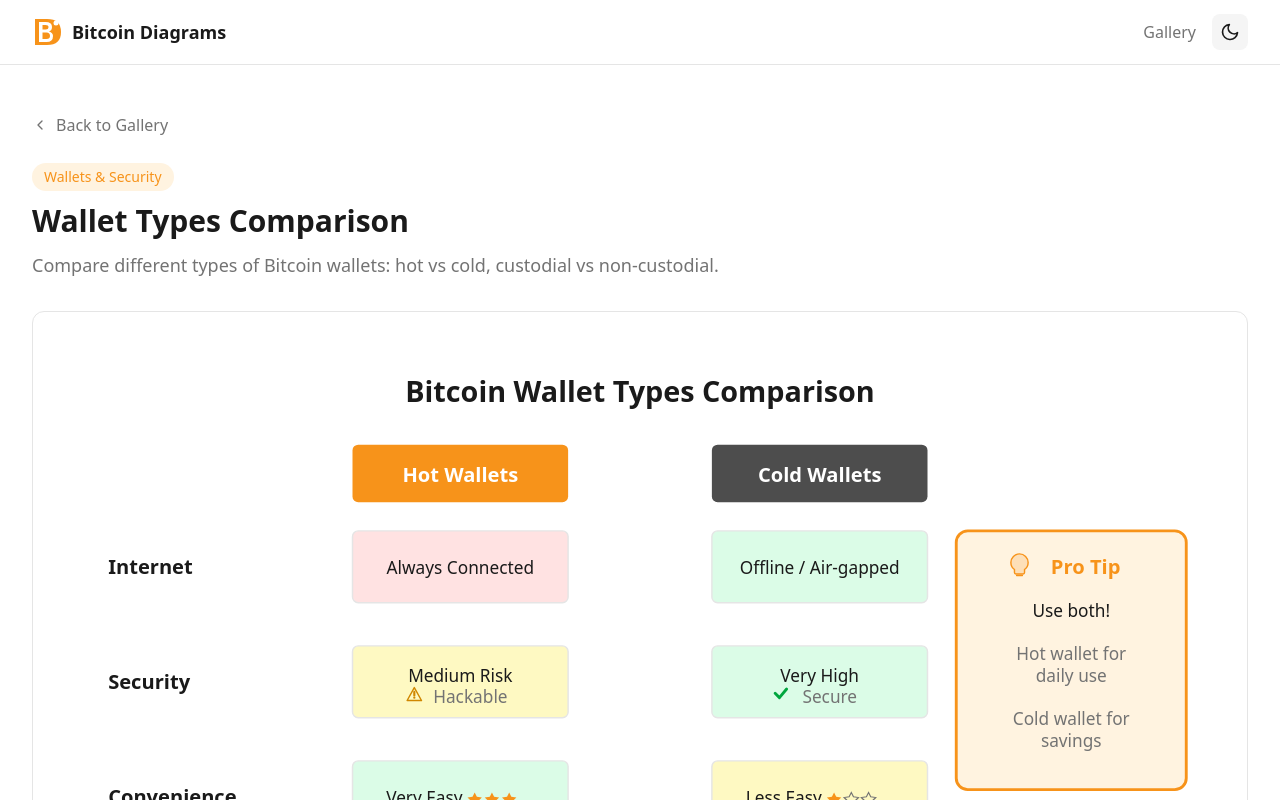
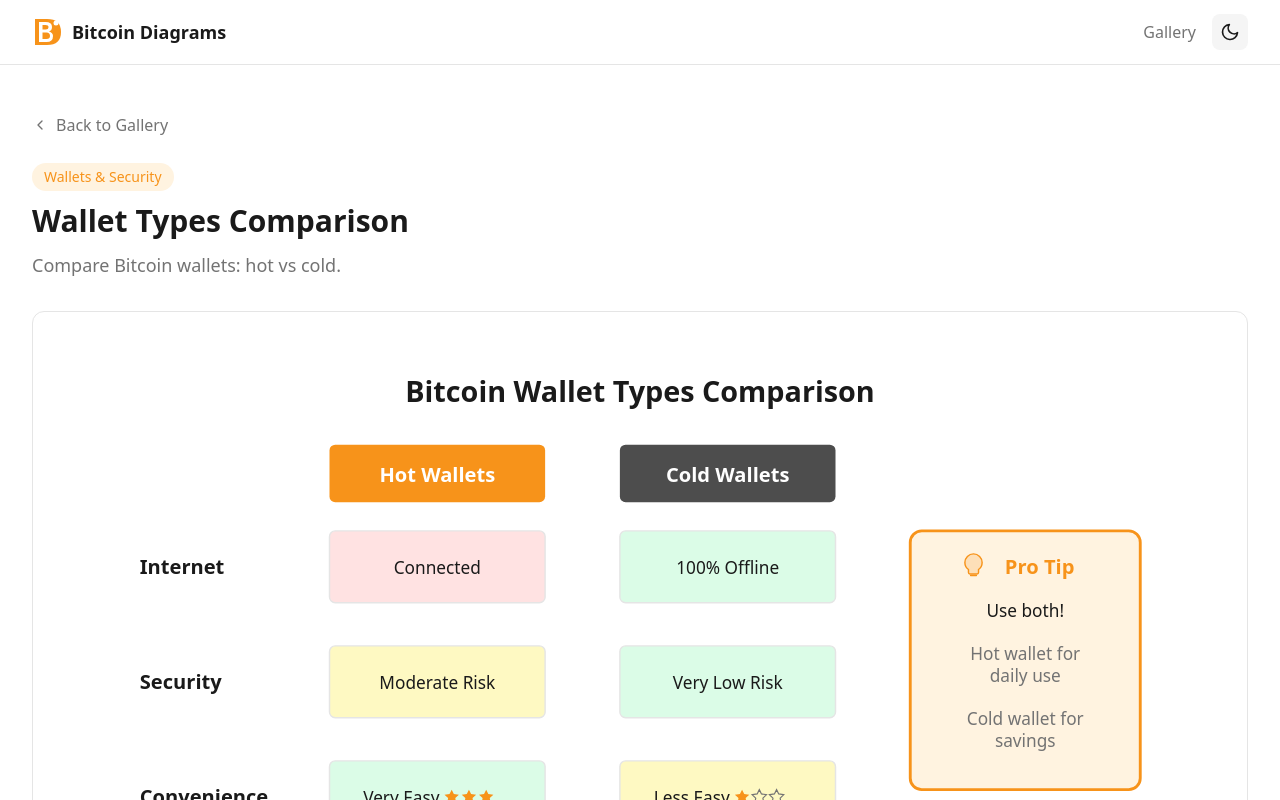
Before and after one commit to hypercoind/btcdiagrams.com, a Next.js app: page /diagram/wallet-types in a window 1280 px wide. Shown: the top 800 px of the page. Built offline with nearby package versions, Linux system fonts and the light colour scheme.

Commit message:
simplify wallet types diagram and shorten descriptions
Co-Authored-By: Claude <noreply@anthropic.com>

```diff
--- a/src/components/diagrams/WalletTypes.tsx
+++ b/src/components/diagrams/WalletTypes.tsx
@@ -19,19 +19,19 @@ export function WalletTypes({ className = '' }: DiagramComponentProps) {
 
       {/* Headers */}
       <g transform="translate(0, 70)">
-        <rect x="200" y="0" width="150" height="40" className="fill-primary" rx="4" />
-        <text x="275" y="26" textAnchor="middle" className="fill-primary-foreground text-sm font-bold">
+        <rect x="184" y="0" width="150" height="40" className="fill-primary" rx="4" />
+        <text x="259" y="26" textAnchor="middle" className="fill-primary-foreground text-sm font-bold">
           Hot Wallets
         </text>
 
-        <rect x="450" y="0" width="150" height="40" className="fill-secondary" rx="4" />
-        <text x="525" y="26" textAnchor="middle" className="fill-secondary-foreground text-sm font-bold">
+        <rect x="386" y="0" width="150" height="40" className="fill-secondary" rx="4" />
+        <text x="461" y="26" textAnchor="middle" className="fill-secondary-foreground text-sm font-bold">
           Cold Wallets
         </text>
       </g>
 
       {/* Row labels */}
-      <g transform="translate(30, 140)">
+      <g transform="translate(52, 140)">
         <text x="0" y="20" className="fill-foreground text-sm font-semibold">Internet</text>
         <text x="0" y="100" className="fill-foreground text-sm font-semibold">Security</text>
         <text x="0" y="180" className="fill-foreground text-sm font-semibold">Convenience</text>
@@ -39,26 +39,17 @@ export function WalletTypes({ className = '' }: DiagramComponentProps) {
       </g>
 
       {/* Hot Wallet Column */}
-      <g transform="translate(200, 130)">
+      <g transform="translate(184, 130)">
         {/* Internet */}
         <rect x="0" y="0" width="150" height="50" className="fill-red-100 dark:fill-red-900/30 stroke-border" rx="4" />
         <text x="75" y="30" textAnchor="middle" className="fill-foreground text-xs">
-          Always Connected
+          Connected
         </text>
 
         {/* Security */}
         <rect x="0" y="80" width="150" height="50" className="fill-yellow-100 dark:fill-yellow-900/30 stroke-border" rx="4" />
-        <text x="75" y="105" textAnchor="middle" className="fill-foreground text-xs">
-          Medium Risk
-        </text>
-        <g transform="translate(37, 108)">
-          {/* Warning triangle icon */}
-          <path d="M6 1L11 10H1L6 1z" className="stroke-yellow-600 dark:stroke-yellow-400 fill-yellow-100 dark:fill-yellow-900/50" strokeWidth="1" strokeLinejoin="round" />
-          <line x1="6" y1="4" x2="6" y2="6.5" className="stroke-yellow-600 dark:stroke-yellow-400" strokeWidth="1.5" strokeLinecap="round" />
-          <circle cx="6" cy="8" r="0.8" className="fill-yellow-600 dark:fill-yellow-400" />
-        </g>
-        <text x="82" y="120" textAnchor="middle" className="fill-muted-foreground text-xs">
-          Hackable
+        <text x="75" y="110" textAnchor="middle" className="fill-foreground text-xs">
+          Moderate Risk
         </text>
 
         {/* Convenience */}
@@ -67,44 +58,34 @@ export function WalletTypes({ className = '' }: DiagramComponentProps) {
           Very Easy
         </text>
         {/* 3 filled stars */}
-        <g transform="translate(80, 182)">
+        <g transform="translate(80, 180)">
           <path d="M5 0l1.5 3 3.5.5-2.5 2.4.6 3.5L5 7.8 1.9 9.4l.6-3.5L0 3.5 3.5 3z" className="fill-bitcoin" />
           <path d="M17 0l1.5 3 3.5.5-2.5 2.4.6 3.5-3.1-1.6-3.1 1.6.6-3.5-2.5-2.4 3.5-.5z" className="fill-bitcoin" />
           <path d="M29 0l1.5 3 3.5.5-2.5 2.4.6 3.5-3.1-1.6-3.1 1.6.6-3.5-2.5-2.4 3.5-.5z" className="fill-bitcoin" />
         </g>
 
         {/* Best For */}
-        <rect x="0" y="240" width="150" height="70" className="fill-muted stroke-border" rx="4" />
-        <text x="75" y="265" textAnchor="middle" className="fill-foreground text-xs">
+        <rect x="0" y="240" width="150" height="50" className="fill-muted stroke-border" rx="4" />
+        <text x="75" y="260" textAnchor="middle" className="fill-foreground text-xs">
           Daily spending
         </text>
-        <text x="75" y="280" textAnchor="middle" className="fill-foreground text-xs">
+        <text x="75" y="275" textAnchor="middle" className="fill-foreground text-xs">
           Small amounts
-        </text>
-        <text x="75" y="295" textAnchor="middle" className="fill-foreground text-xs">
-          Trading
         </text>
       </g>
 
       {/* Cold Wallet Column */}
-      <g transform="translate(450, 130)">
+      <g transform="translate(386, 130)">
         {/* Internet */}
         <rect x="0" y="0" width="150" height="50" className="fill-green-100 dark:fill-green-900/30 stroke-border" rx="4" />
         <text x="75" y="30" textAnchor="middle" className="fill-foreground text-xs">
-          Offline / Air-gapped
+          100% Offline
         </text>
 
         {/* Security */}
         <rect x="0" y="80" width="150" height="50" className="fill-green-100 dark:fill-green-900/30 stroke-border" rx="4" />
-        <text x="75" y="105" textAnchor="middle" className="fill-foreground text-xs">
-          Very High
-        </text>
-        <g transform="translate(42, 108)">
-          {/* Checkmark icon */}
-          <path d="M2 5l3 3 5-6" className="stroke-green-600 dark:stroke-green-400" fill="none" strokeWidth="2" strokeLinecap="round" strokeLinejoin="round" />
-        </g>
-        <text x="82" y="120" textAnchor="middle" className="fill-muted-foreground text-xs">
-          Secure
+        <text x="75" y="110" textAnchor="middle" className="fill-foreground text-xs">
+          Very Low Risk
         </text>
 
         {/* Convenience */}
@@ -113,36 +94,33 @@ export function WalletTypes({ className = '' }: DiagramComponentProps) {
           Less Easy
         </text>
         {/* 1 filled star, 2 empty stars */}
-        <g transform="translate(80, 182)">
+        <g transform="translate(80, 180)">
           <path d="M5 0l1.5 3 3.5.5-2.5 2.4.6 3.5L5 7.8 1.9 9.4l.6-3.5L0 3.5 3.5 3z" className="fill-bitcoin" />
           <path d="M17 0l1.5 3 3.5.5-2.5 2.4.6 3.5-3.1-1.6-3.1 1.6.6-3.5-2.5-2.4 3.5-.5z" className="stroke-muted-foreground fill-none" strokeWidth="0.8" />
           <path d="M29 0l1.5 3 3.5.5-2.5 2.4.6 3.5-3.1-1.6-3.1 1.6.6-3.5-2.5-2.4 3.5-.5z" className="stroke-muted-foreground fill-none" strokeWidth="0.8" />
         </g>
 
         {/* Best For */}
-        <rect x="0" y="240" width="150" height="70" className="fill-muted stroke-border" rx="4" />
-        <text x="75" y="265" textAnchor="middle" className="fill-foreground text-xs">
+        <rect x="0" y="240" width="150" height="50" className="fill-muted stroke-border" rx="4" />
+        <text x="75" y="260" textAnchor="middle" className="fill-foreground text-xs">
           Long-term savings
         </text>
-        <text x="75" y="280" textAnchor="middle" className="fill-foreground text-xs">
-          Large amounts
-        </text>
-        <text x="75" y="295" textAnchor="middle" className="fill-foreground text-xs">
-          Inheritance
+        <text x="75" y="275" textAnchor="middle" className="fill-foreground text-xs">
+          Larger amounts
         </text>
       </g>
 
       {/* Examples section */}
-      <g transform="translate(200, 440)">
+      <g transform="translate(184, 445)">
         <text x="75" y="0" textAnchor="middle" className="fill-muted-foreground text-xs">
           Examples: Mobile apps,
         </text>
         <text x="75" y="15" textAnchor="middle" className="fill-muted-foreground text-xs">
-          Desktop wallets, Web wallets
+          Desktop wallets, Browser wallets
         </text>
       </g>
 
-      <g transform="translate(450, 440)">
+      <g transform="translate(386, 445)">
         <text x="75" y="0" textAnchor="middle" className="fill-muted-foreground text-xs">
           Examples: Hardware wallets,
         </text>
@@ -152,7 +130,7 @@ export function WalletTypes({ className = '' }: DiagramComponentProps) {
       </g>
 
       {/* Key insight box */}
-      <g transform="translate(620, 130)">
+      <g transform="translate(588, 130)">
         <rect x="0" y="0" width="160" height="180" rx="8" className="fill-accent stroke-bitcoin" strokeWidth="2" />
         {/* Lightbulb icon */}
         <g transform="translate(38, 16)">
--- a/src/data/diagrams.ts
+++ b/src/data/diagrams.ts
@@ -4,14 +4,14 @@ export const DIAGRAMS: Diagram[] = [
   {
     slug: 'how-bitcoin-works',
     title: 'How Bitcoin Works',
-    description: 'A simple flow diagram showing the journey of a Bitcoin transaction from sender to receiver.',
+    description: 'The journey of a Bitcoin transaction from sender to receiver.',
     category: 'bitcoin-basics',
     keywords: ['bitcoin', 'transaction', 'basics', 'beginner', 'how it works'],
   },
   {
     slug: 'wallet-types',
     title: 'Wallet Types Comparison',
-    description: 'Compare different types of Bitcoin wallets: hot vs cold, custodial vs non-custodial.',
+    description: 'Compare Bitcoin wallets: hot vs cold.',
     category: 'wallets-security',
     keywords: ['wallet', 'security', 'hot wallet', 'cold wallet', 'hardware wallet', 'custodial'],
   },
```
